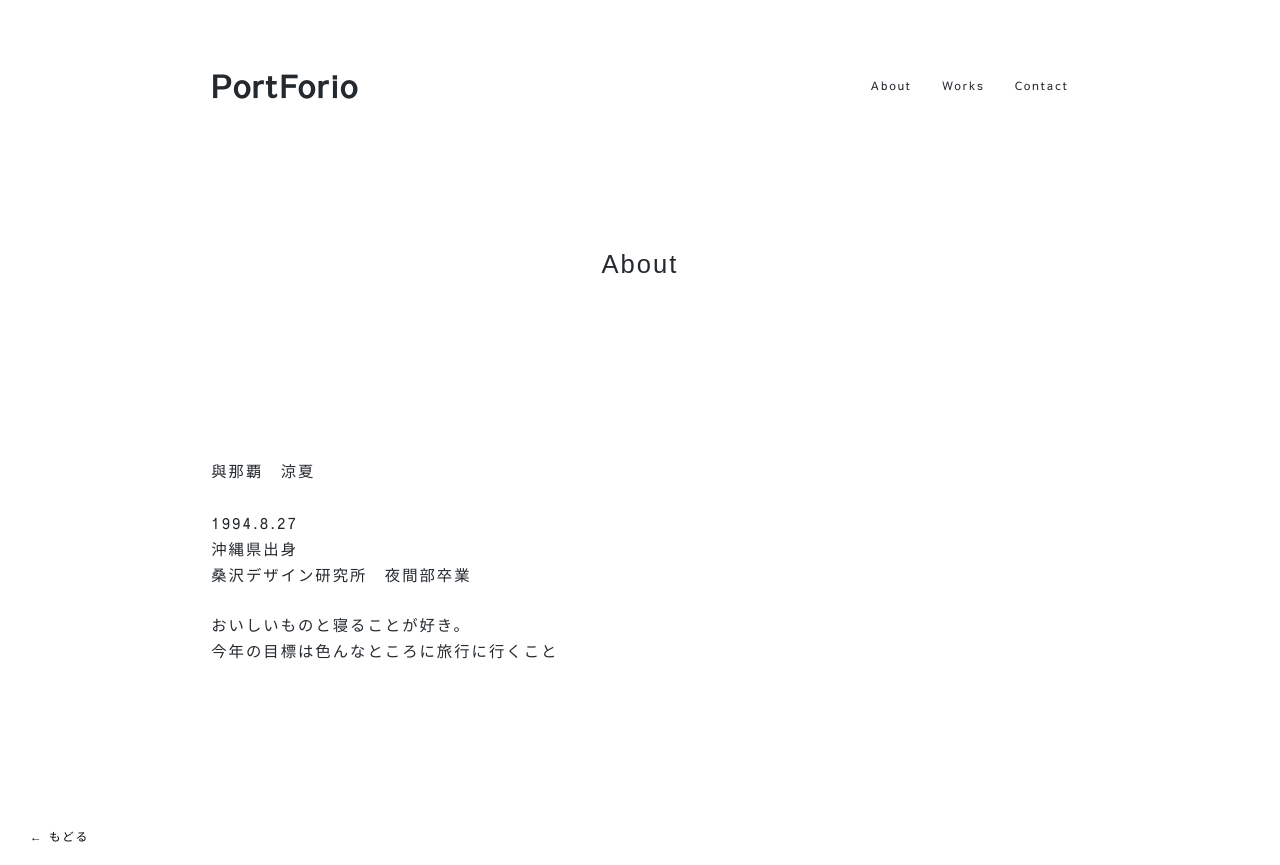
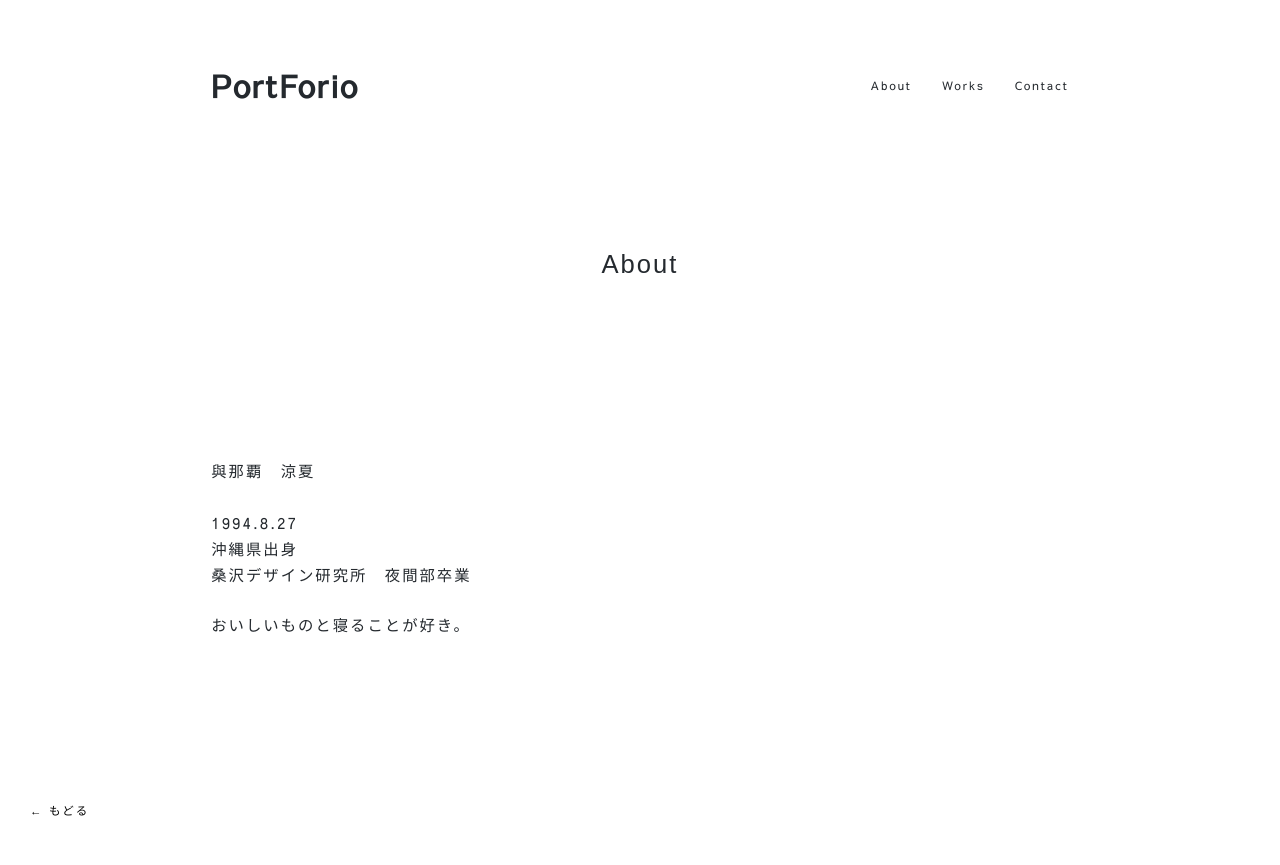
Before and after one commit to 478-S/portforio_478, a plain HTML site: page about.html in a window 1280 px wide. After the commit the page ends 839 px from the top, so only its background shows below. Drawn offline with Linux system fonts and the light colour scheme; some packages are replaced by stand-ins of ours.

Commit message:
Update about.html

```diff
--- a/about.html
+++ b/about.html
@@ -40,7 +40,7 @@
       <li>沖縄県出身</li>
       <li>桑沢デザイン研究所　夜間部卒業</li><br><br>
       <li>おいしいものと寝ることが好き。</li>
-      <li>今年の目標は色んなところに旅行に行くこと</li>
+
       <p><div class="photo"><img src=""></div></p>
     </ul>
   </section>
```
